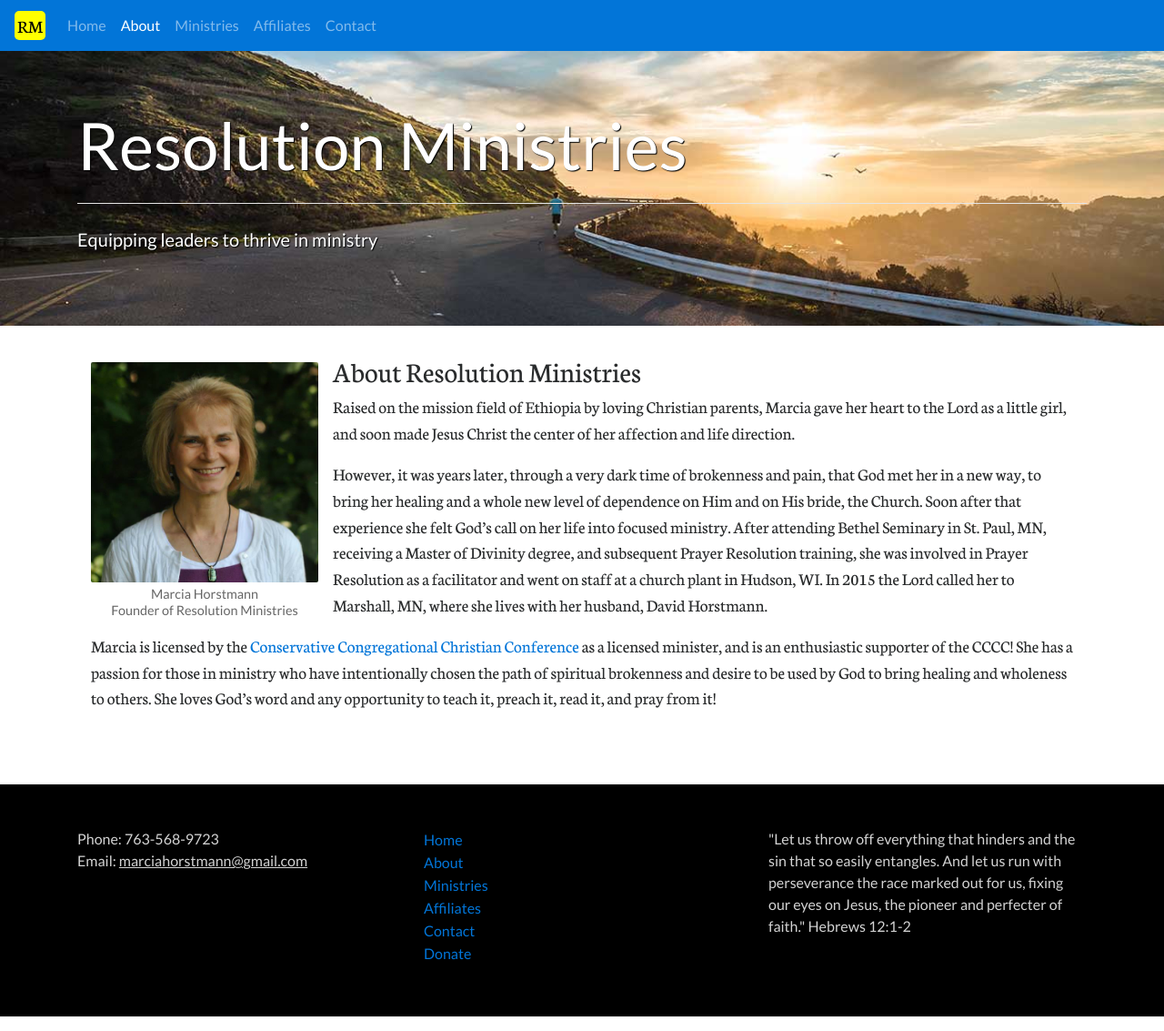
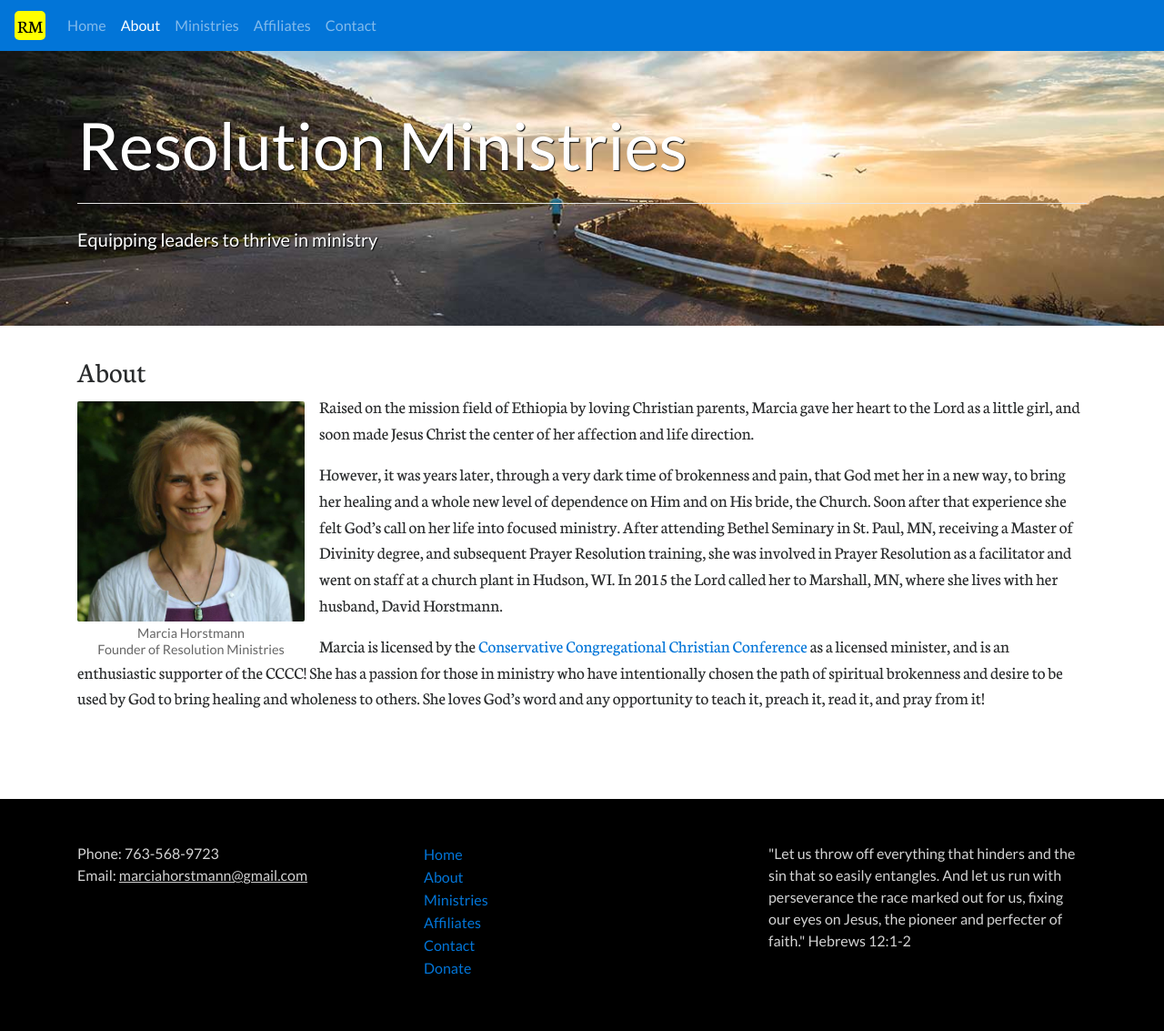
Before and after one commit to horstmannd/resolutionministries, a Jekyll site: the page built from about/index.html, in a window 1280 px wide. Shown: the whole page at 91% size. Built offline with Jekyll 4.4.1, drawn with Linux system fonts in a browser that asks for light colours; nearby versions of some CDN libraries.

Commit message:
update about

```diff
--- a/about/index.html
+++ b/about/index.html
@@ -5,11 +5,11 @@ title: About
 <div class="container hidden-sm-up">
   <div class="row">
     <div class="col-xs-12">
+      <h2>About</h2>
       <div class="about text-center mb-3">
         <img class="about-pic mb-1 mt-2" src="{{ site.baseurl }}/img/about.jpg" alt="Picture of Marcia Horstmann">
         <span>Marcia Horstmann<br>Founder of Resolution Ministries</span>
       </div>
-      <h2>About Resolution Ministries</h2>
       <p>
         Raised on the mission field of Ethiopia by loving Christian parents, Marcia gave her heart to the Lord as a little girl, and soon made Jesus Christ the center of her affection and life direction.
       </p>
@@ -25,11 +25,13 @@ title: About
 </div>
 
 <div class="container hidden-xs-down">
+  <div class="row">
+    <div class="col-xs-12">
+      <h2>About</h2>
       <div class="about text-center float-left">
         <img class="about-pic mb-1 mt-2" src="{{ site.baseurl }}/img/about.jpg" alt="Picture of Marcia Horstmann">
         <span>Marcia Horstmann<br>Founder of Resolution Ministries</span>
       </div>
-<h2>About Resolution Ministries</h2>
       <p>
         Raised on the mission field of Ethiopia by loving Christian parents, Marcia gave her heart to the Lord as a little girl, and soon made Jesus Christ the center of her affection and life direction.
       </p>
@@ -41,3 +43,5 @@ title: About
         chosen the path of spiritual brokenness and desire to be used by God to bring healing and wholeness to others. She loves God’s word and any opportunity to teach it, preach it, read it, and pray from it!
       </p>
     </div>
+  </div>
+</div>
```
Lines whose indentation alone changed are shown as unchanged.
